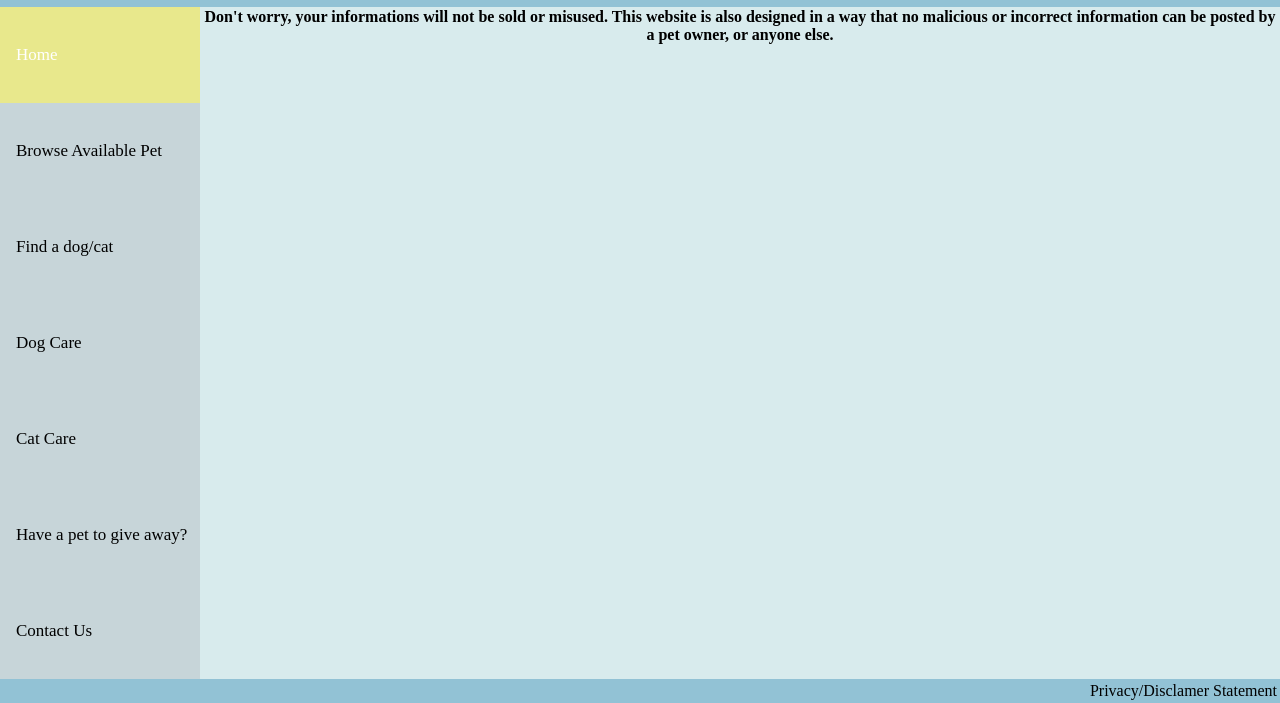
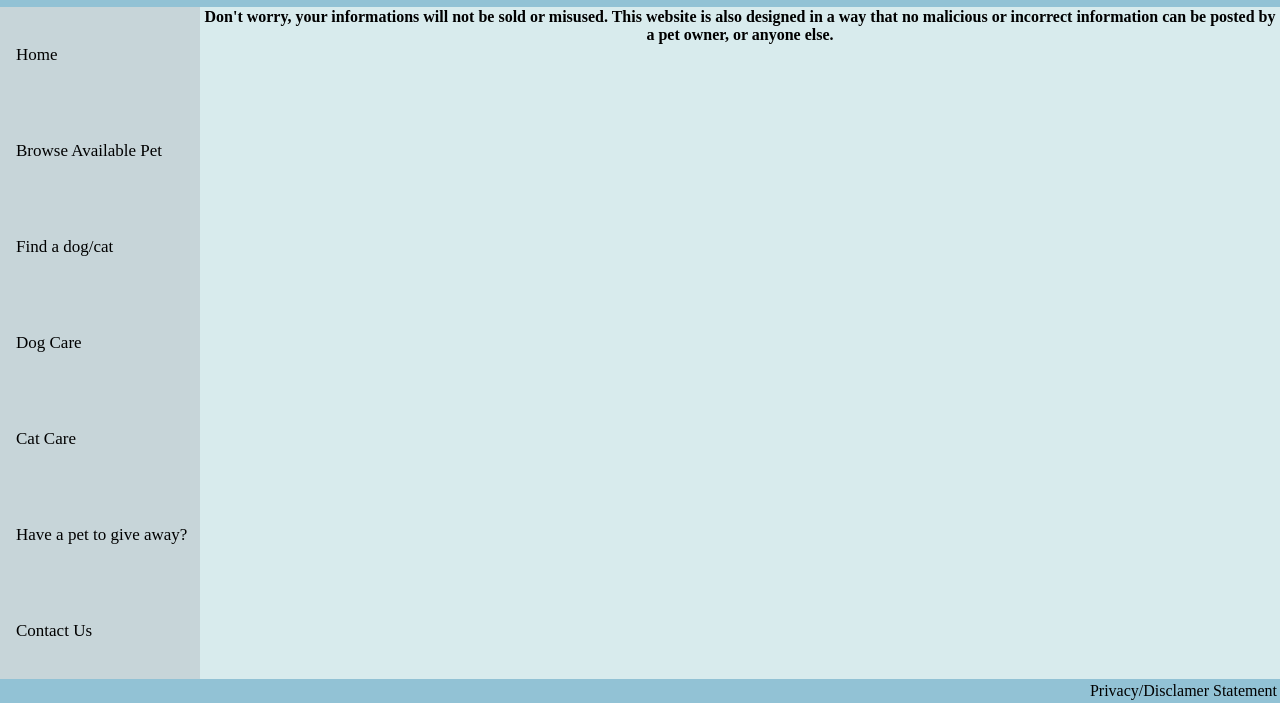
Before and after one commit to maelysarn/pet_adoption_website, a plain HTML site: page statement.html in a window 1280 px wide. Shown: the part 126-829 px from the top of the page. Drawn offline with Linux system fonts and the light colour scheme.

Commit message:
Add files via upload

```diff
--- a/statement.html
+++ b/statement.html
@@ -21,7 +21,7 @@
         </header>
         <nav>
             <ul>
-                <li><a class="active" href="index.html">Home</a></li>
+                <li><a href="index.html">Home</a></li>
                 <li><a href="browsepet.html">Browse Available Pet</a></li>
                 <li><a href="findanimal.html">Find a dog/cat</a></li>
                 <li><a href="dogcare.html">Dog Care</a></li>
```
